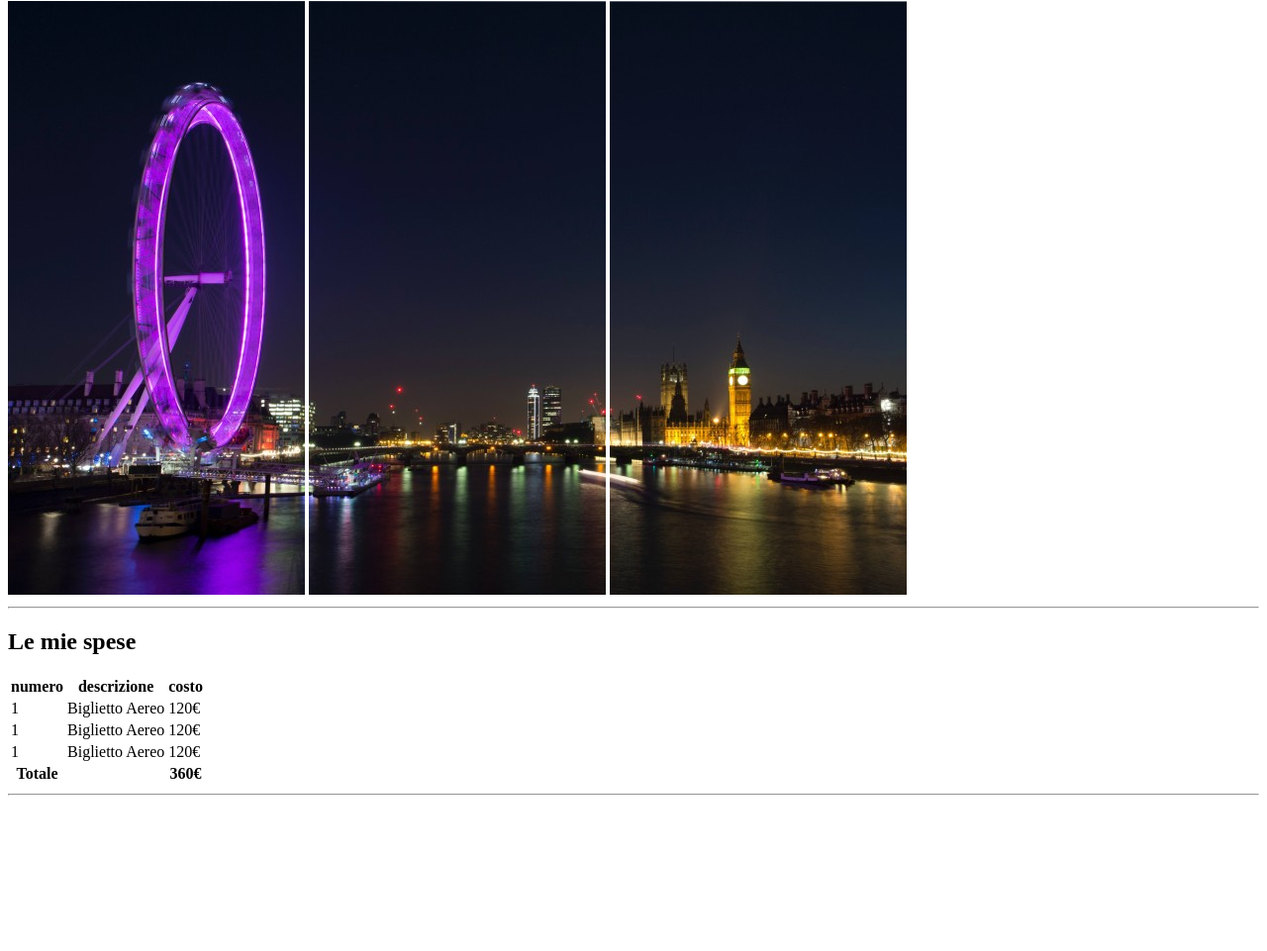
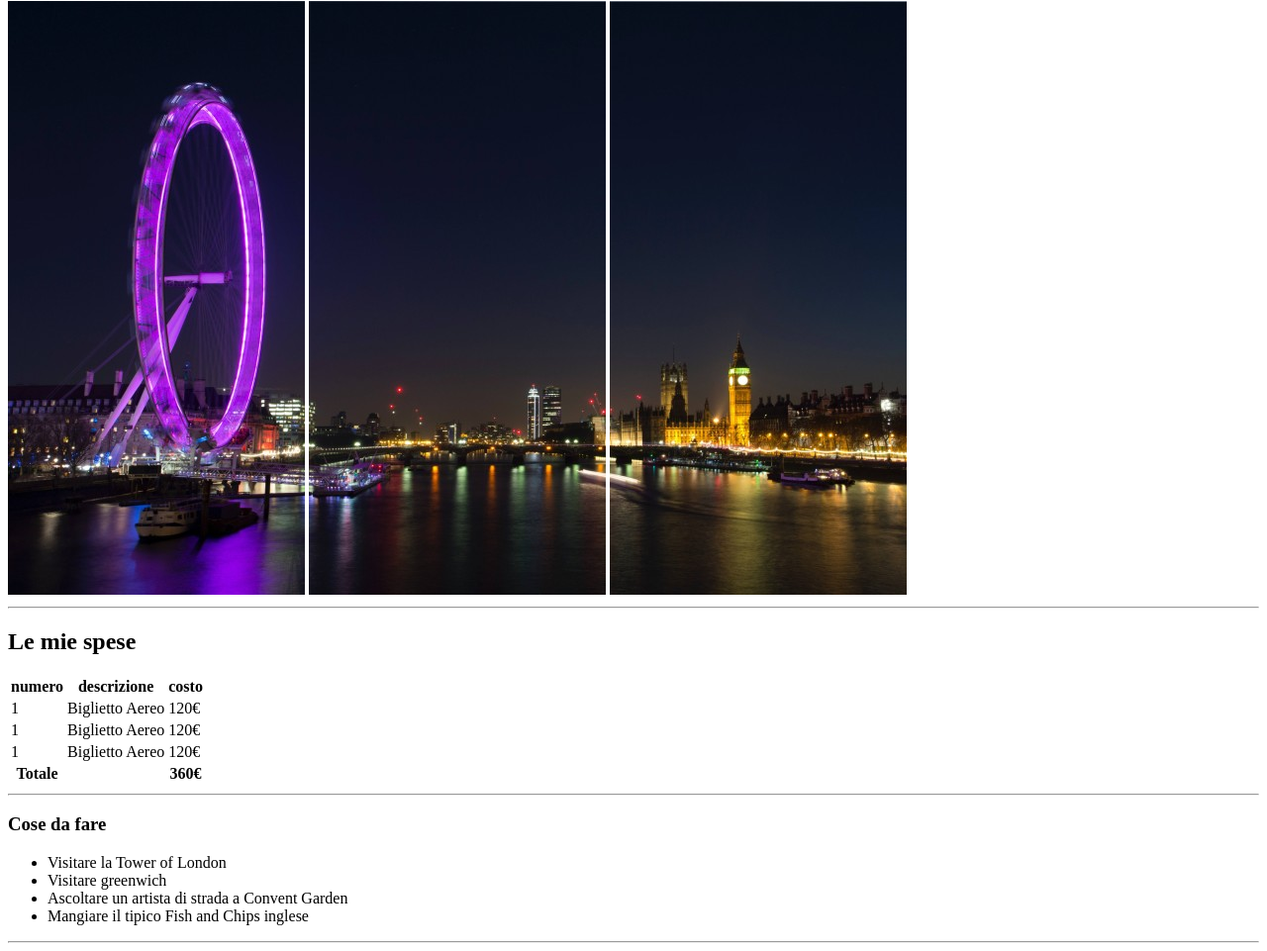
Before and after one commit to lexbert17/html-london-trip, a plain HTML site: page index.html in a window 1280 px wide. Shown: the part 79-1040 px from the top of the page at 99% size. Before the commit the page ends 891 px from the top, so only its background shows below. Drawn offline with Linux system fonts and the light colour scheme.

Commit message:
add: lista 1 non numerata

```diff
--- a/index.html
+++ b/index.html
@@ -56,6 +56,17 @@
             </tfoot>
         </table>
         <hr>
+
+        <h3>Cose da fare</h3>
+        <!-- lista non numerata -->
+        <ul>
+            <li>Visitare la Tower of London</li>
+            <li>Visitare greenwich</li>
+            <li>Ascoltare un artista di strada a Convent Garden</li>
+            <li>Mangiare il tipico Fish and Chips inglese</li>
+        </ul>
+        <hr>
+
     </main>
 
 </body>
```
